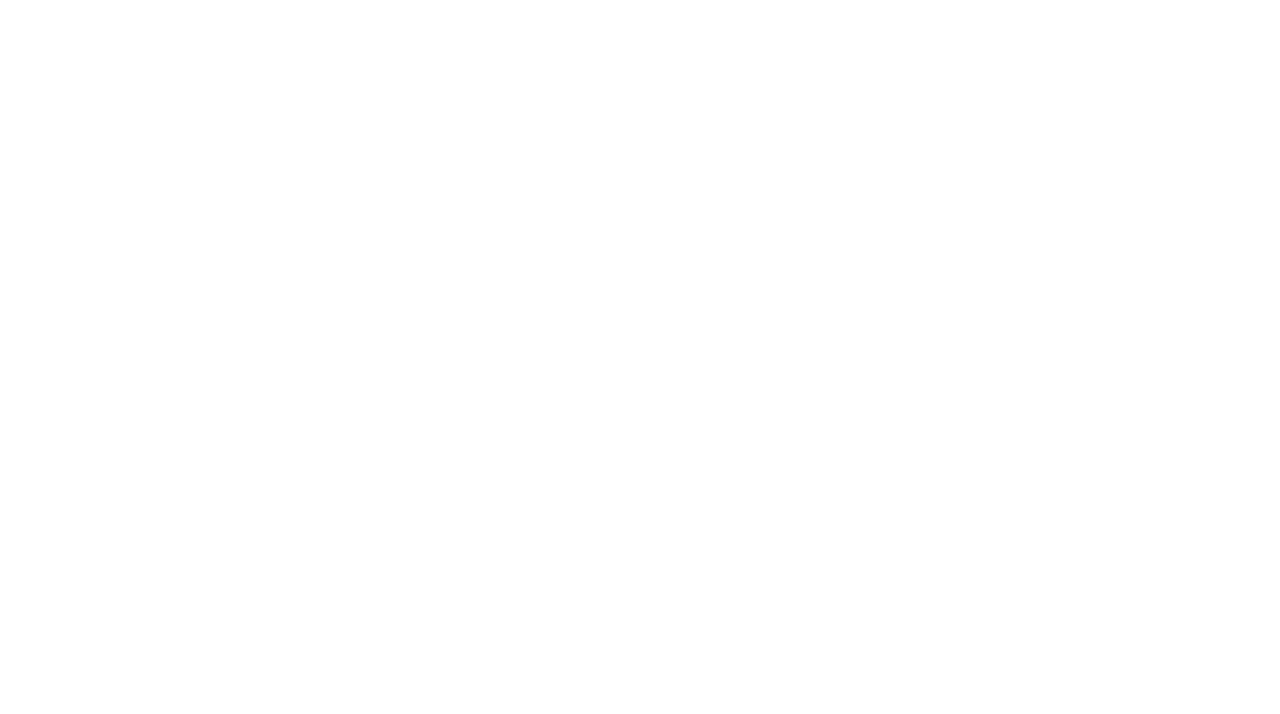
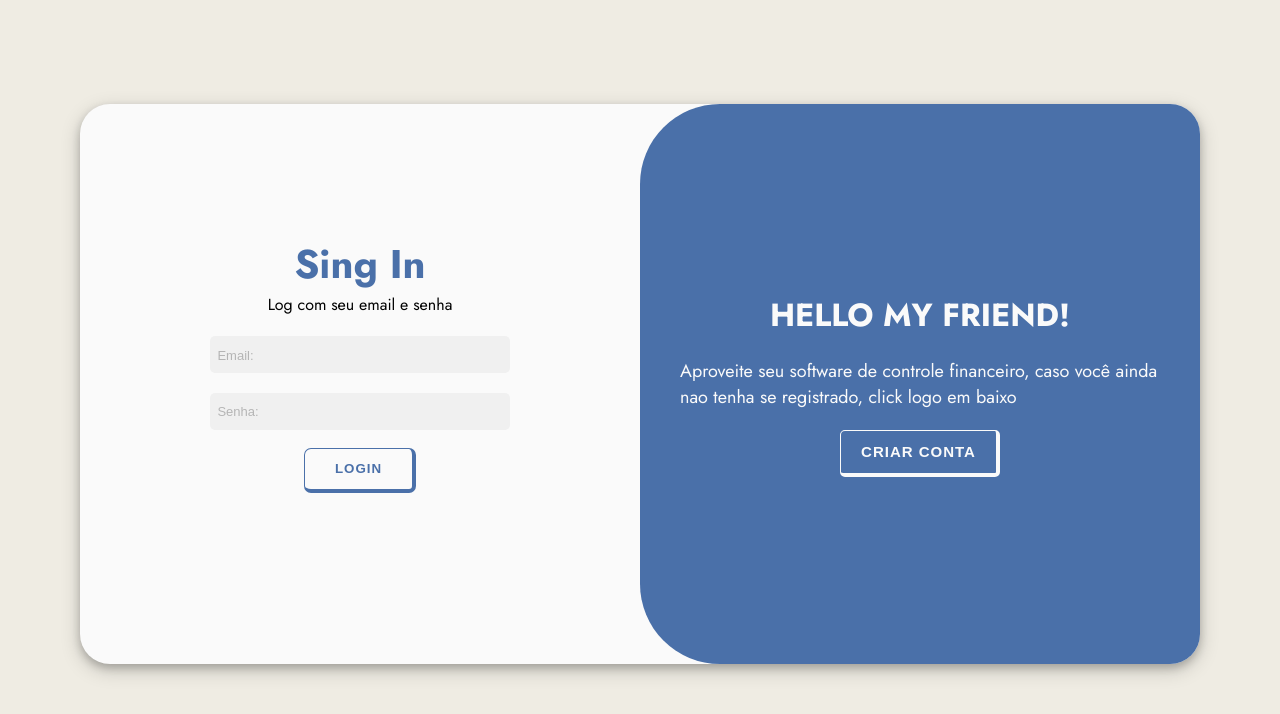
Before and after one commit to SoraLN/Black-Hole, an Electron app: page index.html in a window 1280 px wide. Drawn offline with Linux system fonts and the light colour scheme.

Commit message:
> Finalizado HTML de login

```diff
--- a/index.html
+++ b/index.html
@@ -8,27 +8,42 @@
 </head>
 <body>
 
-    <!-- PARTE ESQUERDA -->
-    <div class="lado-esquerdo">
+    <div class="container">
 
-        <div class="config">
+        <div class="slin" id="container_slin">
+            <h1>HELLO MY FRIEND!</h1>
 
+            <p id="conteudo_p">Aproveite seu software de controle financeiro, caso você ainda nao tenha se registrado, click logo em baixo</p>
+
+            <button id="btn_cadastrar">CRIAR CONTA</button>
         </div>
 
-        <div class="gastos-diario">
+        <div class="lado-esquerdo">
 
+            <h1>Sing In</h1>
+
+            <p>Log com seu email e senha</p>
+
+            <input type="email" placeholder="Email:">
+            <input type="password" placeholder="Senha:">
+
+            <button class="btn-esquerdo">LOGIN</button>
+        </div>
+
+        <div class="lado-direito">
+            <h1>Log In</h1>
+
+            <p>Cadastre com seu nome, email e senha</p>
+
+            <input type="text" placeholder="Nome:">
+            <input type="email" placeholder="Email:">
+            <input type="password" placeholder="Senha:">
+
+            <button class="btn-esquerdo">CADASTRAR</button>
         </div>
 
     </div>
 
-    <!-- PARTE MEIO -->
-    <div class="lado-meio">
-
-    </div>
-
-    <!-- PARTE DIREITA -->
-    <div class="lado-direito">
-
-    </div>
+<script src="js/slin.js"></script>
 </body>
 </html>
--- /dev/null
+++ b/js/slin.js
@@ -0,0 +1,22 @@
+const btn_cadastrar = document.getElementById("btn_cadastrar")
+
+let contador = 0
+
+btn_cadastrar.addEventListener('click',()=>{
+
+    const container = document.getElementById("container_slin")
+    container.classList.toggle("slin-rigth")
+
+    const texto = document.getElementById("conteudo_p")
+
+    contador++
+
+    console.log(contador)
+
+    if(contador%2 == 0){
+        texto.innerHTML = "Aproveite seu software de controle financeiro, caso você ainda nao tenha se registrado, click logo em baixo"
+    } else {
+        texto.innerHTML = "Coloque seu nome, email e uma senha, lembrando que como o sistema é podrin nao tem sistema de esquecimento de senha, por isso guarde ela na memoria"
+    }
+
+})
--- a/style.css
+++ b/style.css
@@ -1,3 +1,13 @@
+@import url('https://fonts.googleapis.com/css2?family=Jost:ital,wght@0,100..900;1,100..900&display=swap');
+
+:root{
+    --beje: #EFECE3;
+    --azul-bebe: #8FABD4;
+    --azul: #4A70A9;
+    --preto: #000000;
+}
+
+
 *{
     margin:0px;
     padding:0px;
@@ -7,34 +17,194 @@
 body{
     height: 100vh;
     display: flex;
-    background-image: url(a.avif);
+    justify-content: center;
+    align-items: center;
+    background-color: var(--beje);
+    flex-direction: column;
+        font-family: "Jost", sans-serif;
+        font-optical-sizing: auto;
+        font-weight: weight;
+        font-style: normal;
 }
 
-/* ======== LADO ESQUERDO ======== */
+.lado-direito h1, .lado-esquerdo h1{
+    font-size: 45px;
+}
+
+.container{
+    display: flex;
+    position: relative;
+    height: 35rem;
+    width: 70rem;
+
+    margin-bottom: 2rem;
+    border-radius: 30px;
+    position: relative;
+    overflow: hidden;
+    background-color: rgb(250, 250, 250);
+
+    justify-content: start;
+    align-items: center;
+    flex-direction: row;
+    z-index: 2;
+
+    box-shadow: 0px 4px 8px 0 rgba(0,0,0,0.2), 0 6px 20px 0 rgba(0,0,0,0.19);
+}
+
+/* ======= PARTE QUE DESLIZA LA =======  */
+
+.slin{
+    display: flex;
+    position: absolute;
+    z-index: 2;
+    right: 0px;
+    background-color: var(--azul);
+    height: 100%;
+    width: 50%;
+    border-radius: 80px 0px 0px 80px;
+    gap: 20px;
+
+    align-items: center;
+    justify-content: center;
+    flex-direction: column;
+
+    transition: all 0.9s ease-in-out;
+}
+
+.slin-rigth{
+    transform: translateX(-100%) !important;
+    border-radius: 0px 80px 80px 0px !important;
+    transition: all 0.9s ease-in-out;
+}
+
+.slin h1{
+    color: rgb(250, 250, 250);
+}
+
+.slin p {
+    color: rgb(250, 250, 250);
+    font-size: 18px;
+    margin: 0px 40px 0px;
+}
+
+.slin button{
+    height: 47px;
+    width: 160px;
+    border-radius: 5px;
+    cursor: pointer;
+    letter-spacing: 1px;
+    font-size: 15px;
+    font-weight: 600;
+
+    background-color: var(--azul);
+    border: none;
+    color:rgb(250, 250, 250);
+
+    border: 1px solid rgb(250, 250, 250);
+    border-bottom: 4px solid rgb(250, 250, 250);
+    border-right: 4px solid rgb(250, 250, 250);
+
+    transition: all 0.4s ease-out;
+}
+
+.slin button:hover{
+    background-color: rgb(250, 250, 250);
+    color: var(--azul);
+}
+
+/* ======= LADO ESQUERDO =======  */
 
 .lado-esquerdo{
     display: flex;
-    flex: 27%;
+    flex: 50%;
+    height: 100%;
+
+    justify-content: center;
+    align-items: center;
     flex-direction: column;
 }
 
-.config{
+.lado-esquerdo h1{
+    font-size: 40px;
+    color: var(--azul);
+    margin-top: -40px;
+}
+
+input{
+    height: 2.3rem;
+    width: 18.7rem;
+    margin-top: 20px;
+    font-size: 16px;
+    padding-left: 7px;
+
+    border: none;
+    border-radius: 5px;
+    background-color: rgb(240, 240, 240);
+    outline: none;
+}
+
+::-webkit-input-placeholder{
+    color: rgba(0, 0, 0, 0.247);
+    font-size: 13px;
+}
+
+.btn-esquerdo{
+    margin-top: 18px;
+    height: 2.8rem;
+    width: 7rem;
+    border-radius: 7px;
+    font-weight: 600;
+    cursor: pointer;
+    letter-spacing: 1px;
+
+    background-color: rgb(250, 250, 250);
+    border: none;
+    color: var(--azul);
+
+    border: 1px solid var(--azul);
+    border-bottom: 4px solid var(--azul);
+    border-right: 4px solid var(--azul);
+
+    transition: all 0.4s ease-out;
+}
+
+.btn-esquerdo:hover{
+    background-color: var(--azul);
+    border: none;
+    color: rgb(250, 250, 250);
+
+    border: 1px solid var(--azul);
+    border-bottom: 4px solid var(--azul);
+    border-right: 4px solid var(--azul);
+}
+
+/* ======= LADO DIREITO  =======  */
+
+.lado-direito{
     display: flex;
-    width: 100%;
-    height: 100px;
+    flex: 50%;
+    height: 100%;
+
+    justify-content: center;
+    align-items: center;
+    flex-direction: column;
+
+    gap: 7px;
+}
+
+.lado-direito button{
+    width: 9rem;
+}
+
+.lado-direito h1{
+    color: var(--azul);
 }
 
 
-/* ======== LADO MEIO ======== */
+/*
+    codigo para ir ao lado
 
-.lado-meio{
-    display: flex;
-    flex: 42%;
-}
+    transform: translate(100px);
+    transition: 2s;
 
-/* ======== LADO DIREITO ======== */
-
-.lado-direito{
-    display: flex;
-    flex: 31%;
-}
+*/
```
Also changed, not shown: image/a.avif (deleted), 1 other file.
